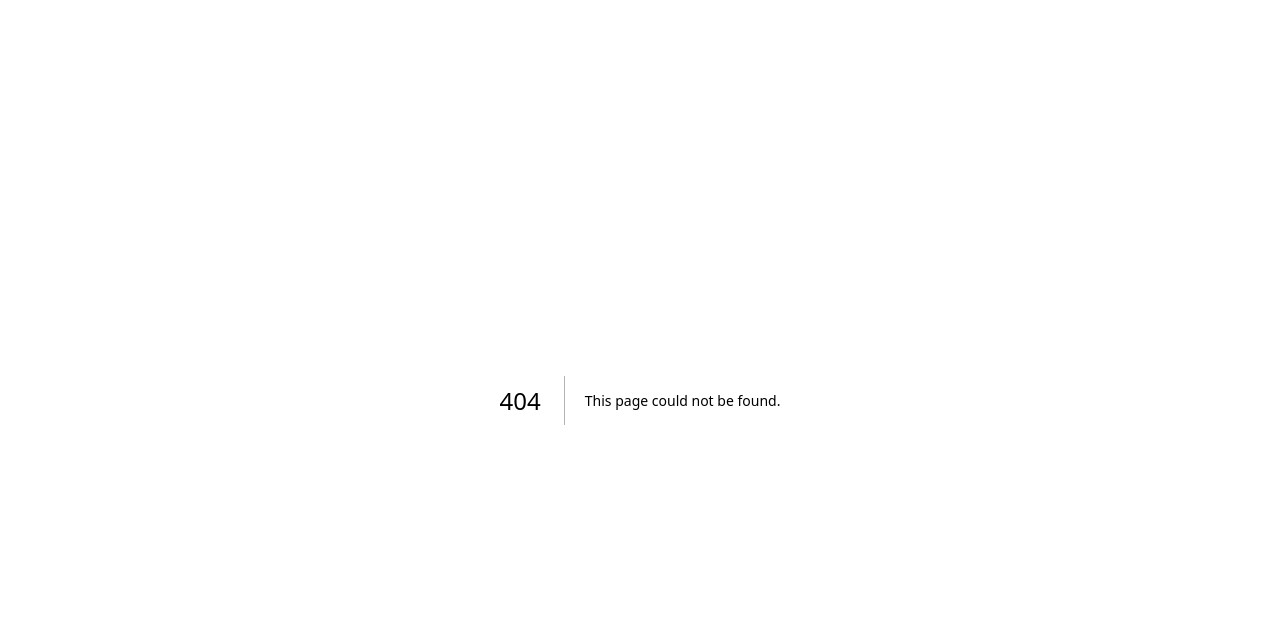
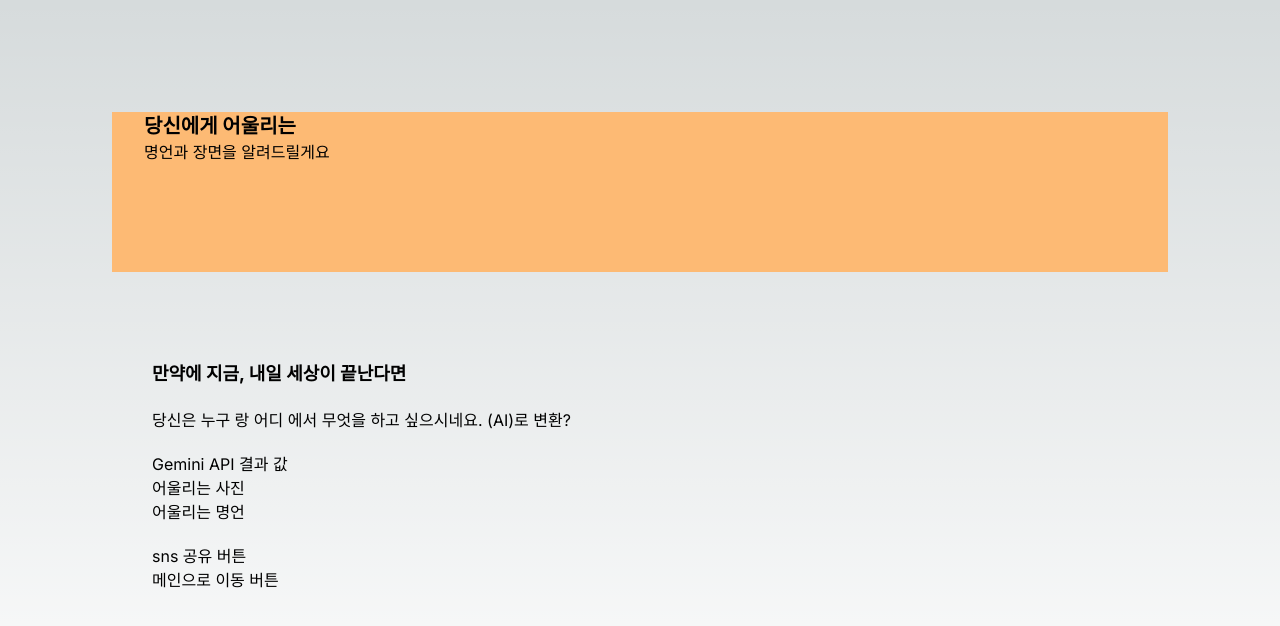
Before and after one commit to hyunjoebrother/ima-quotes-project, a Next.js app: page /quotes in a window 1280 px wide. Before the commit this address had no page. Shown: the top 626 px of the page. Built offline with nearby package versions, Linux system fonts and the light colour scheme.

Commit message:
feat: implement Quotes Result Page && local storage

```diff
--- a/src/app/imagine/page.tsx
+++ b/src/app/imagine/page.tsx
@@ -43,10 +43,15 @@ const Main: React.FC = () => {
         what,
       });
       alert("완료되었습니다!");
+
+      localStorage.setItem("quotes-who", who);
+      localStorage.setItem("quotes-where", where);
+      localStorage.setItem("quotes-what", what);
       setWho("");
       setWhere("");
       setWhat("");
-      router.push("/");
+
+      router.push("/quotes");
     } catch (error) {
       console.error("Error submitting recommendation:", error);
       alert("제출 중 오류가 발생했습니다. 다시 시도해주세요.");
--- /dev/null
+++ b/src/app/quotes/layout.tsx
@@ -0,0 +1,22 @@
+import type { Metadata } from "next";
+import { Inter } from "next/font/google";
+import "../globals.css";
+
+const inter = Inter({ subsets: ["latin"] });
+
+export const metadata: Metadata = {
+  title: "Create Next App",
+  description: "Generated by create next app",
+};
+
+export default function RootLayout({
+  children,
+}: Readonly<{
+  children: React.ReactNode;
+}>) {
+  return (
+    <html lang="en">
+      <body className={inter.className}>{children}</body>
+    </html>
+  );
+}
--- /dev/null
+++ b/src/app/quotes/page.tsx
@@ -0,0 +1,56 @@
+"use client";
+import React, { useState } from "react";
+import { useRouter } from "next/navigation";
+
+const Main: React.FC = () => {
+  const [isClient, setIsClient] = useState<boolean>(false);
+  const router = useRouter();
+
+  let storedWho = localStorage.getItem("quotes-who");
+  let storedWhere = localStorage.getItem("quotes-where");
+  let storedWhat = localStorage.getItem("quotes-what");
+
+  const handleSubmit = async () => {
+    localStorage.setItem("quotes-who", "");
+    localStorage.setItem("quotes-where", "");
+    localStorage.setItem("quotes-what", "");
+    router.push("/");
+  };
+
+  return (
+    <>
+      <section className="w-full flex min-h-screen flex-col lg:px-28 xs:gap-10 gap-12 tb:gap-16 lg:gap-20 items-center 2xs:pt-20 xs:pt-24 2sm:pt-28 sm:pt-28 tb:pt-32 pt-40 ">
+        <div className="w-full">
+          <div className="w-full h-40 pl-8 mb-2 bg-orange-300">
+            <h3 className="font-bold 2xs:text-sm xs:text-lg text-xl">
+              당신에게 어울리는
+            </h3>
+            명언과 장면을 알려드릴게요
+          </div>
+        </div>
+        <div className="w-full flex flex-col gap-5 px-10">
+          <h3 className="text-lg font-bold">
+            만약에 지금, 내일 세상이 끝난다면
+          </h3>
+          <div>
+            당신은 누구 {storedWho}랑 어디 {storedWhere}에서 무엇{storedWhat}을
+            하고 싶으시네요. (AI)로 변환?
+          </div>
+          <div>
+            <h3>Gemini API 결과 값</h3>
+            <p>어울리는 사진</p>
+            <p>어울리는 명언</p>
+          </div>
+          <div>
+            <p>sns 공유 버튼</p>
+            <button onClick={handleSubmit}>
+              <p>메인으로 이동 버튼</p>
+            </button>
+          </div>
+        </div>
+      </section>
+    </>
+  );
+};
+
+export default Main;
```
